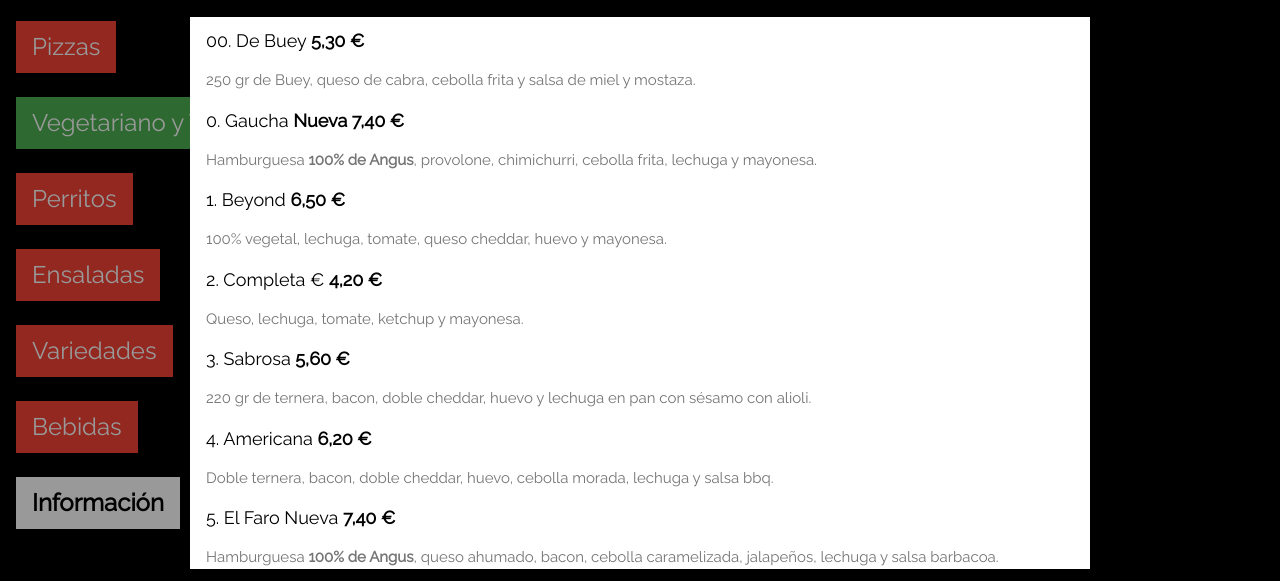
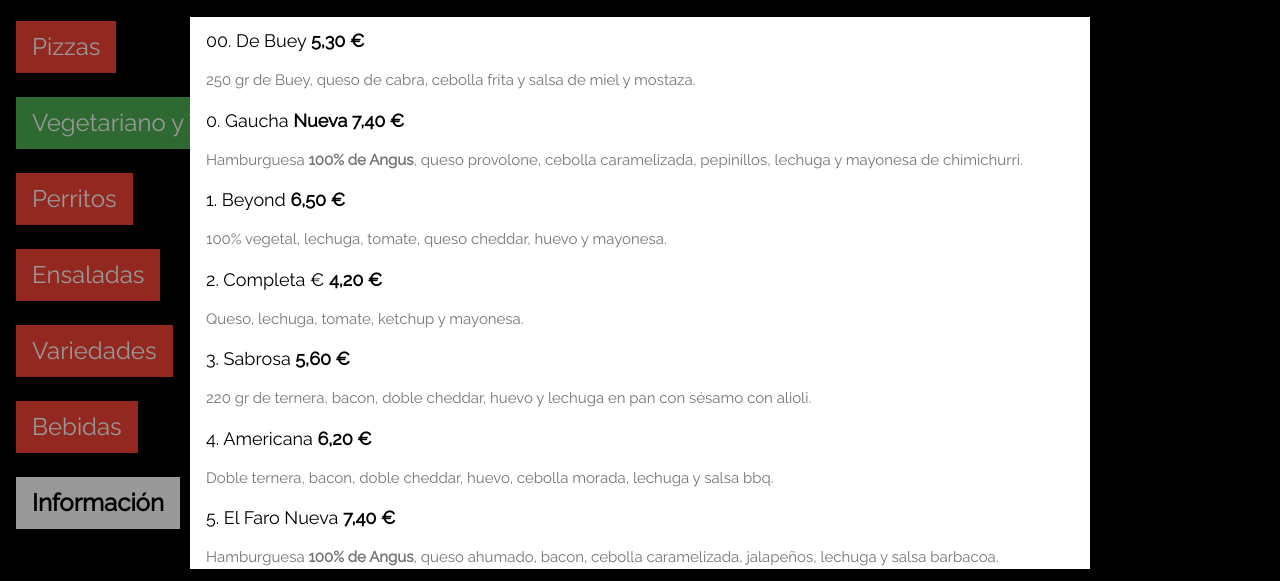
Before and after one commit to ZetaCreativos/El-Faro, a plain HTML site: page index.html in a window 1280 px wide. Both pictures are taken after a click on the button "Hamburguesas". Shown: the part 231-812 px from the top of the page. Drawn offline with Linux system fonts and the light colour scheme.

Commit message:
Update index.html
arreglo gaucha

```diff
--- a/index.html
+++ b/index.html
@@ -102,7 +102,7 @@ body, html {height: 100%}
         <h5>00. De Buey <b>5,30 €</b></h5>
         <p class="w3-text-grey">250 gr de Buey, queso de cabra, cebolla frita y salsa de miel y mostaza.</p>
         <h5>0. Gaucha <b>Nueva</b> <b>7,40 €</b></h5>
-        <p class="w3-text-grey">Hamburguesa <b>100% de Angus</b>, provolone, chimichurri, cebolla frita, lechuga y mayonesa.</p>
+        <p class="w3-text-grey">Hamburguesa <b>100% de Angus</b>, queso provolone, cebolla caramelizada, pepinillos, lechuga y mayonesa de chimichurri.</p>
         <h5>1. Beyond <b>6,50 €</b></h5>
         <p class="w3-text-grey">100% vegetal, lechuga, tomate, queso cheddar, huevo y mayonesa.</p>
         <h5>2. Completa € <b>4,20 €</b></h5>
```
